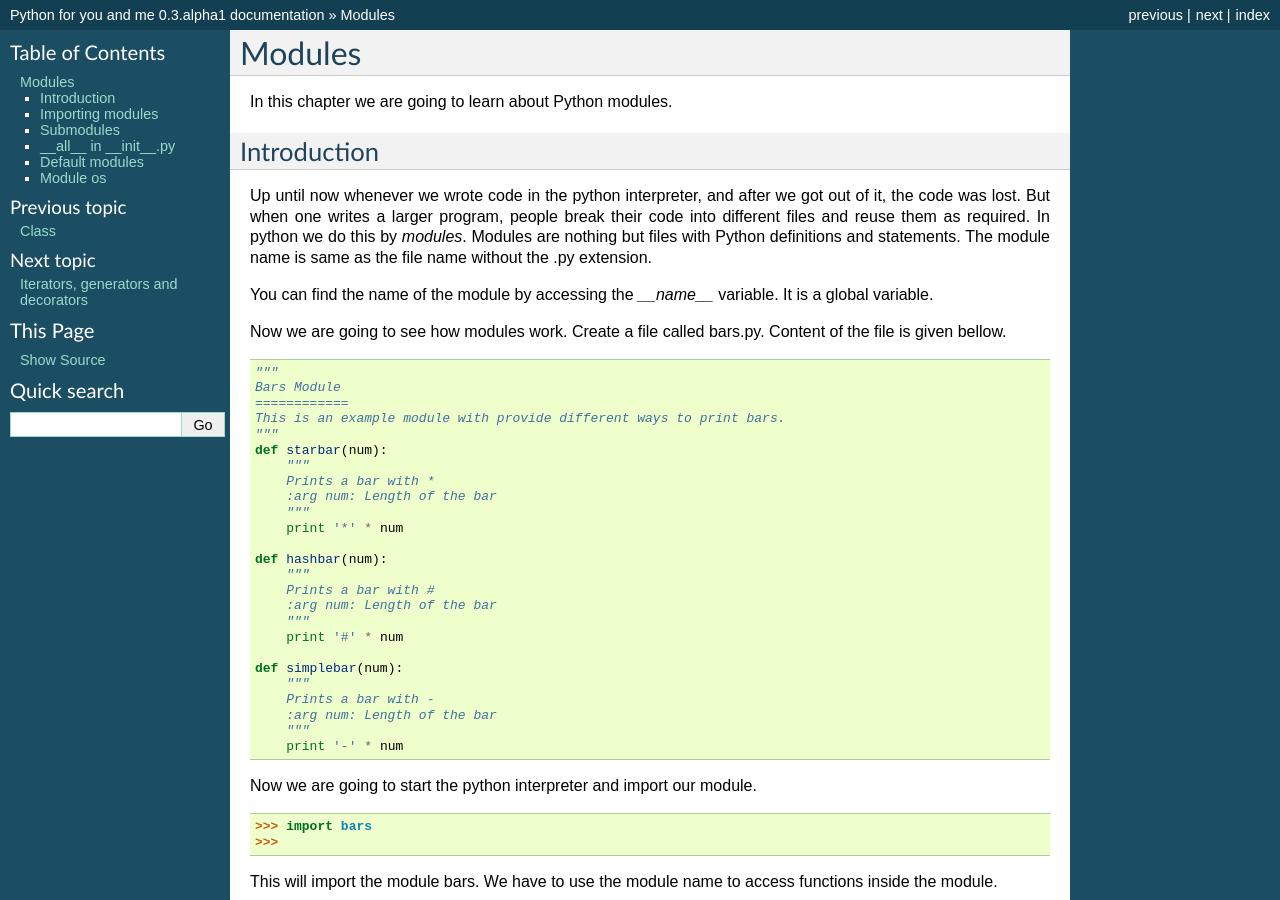
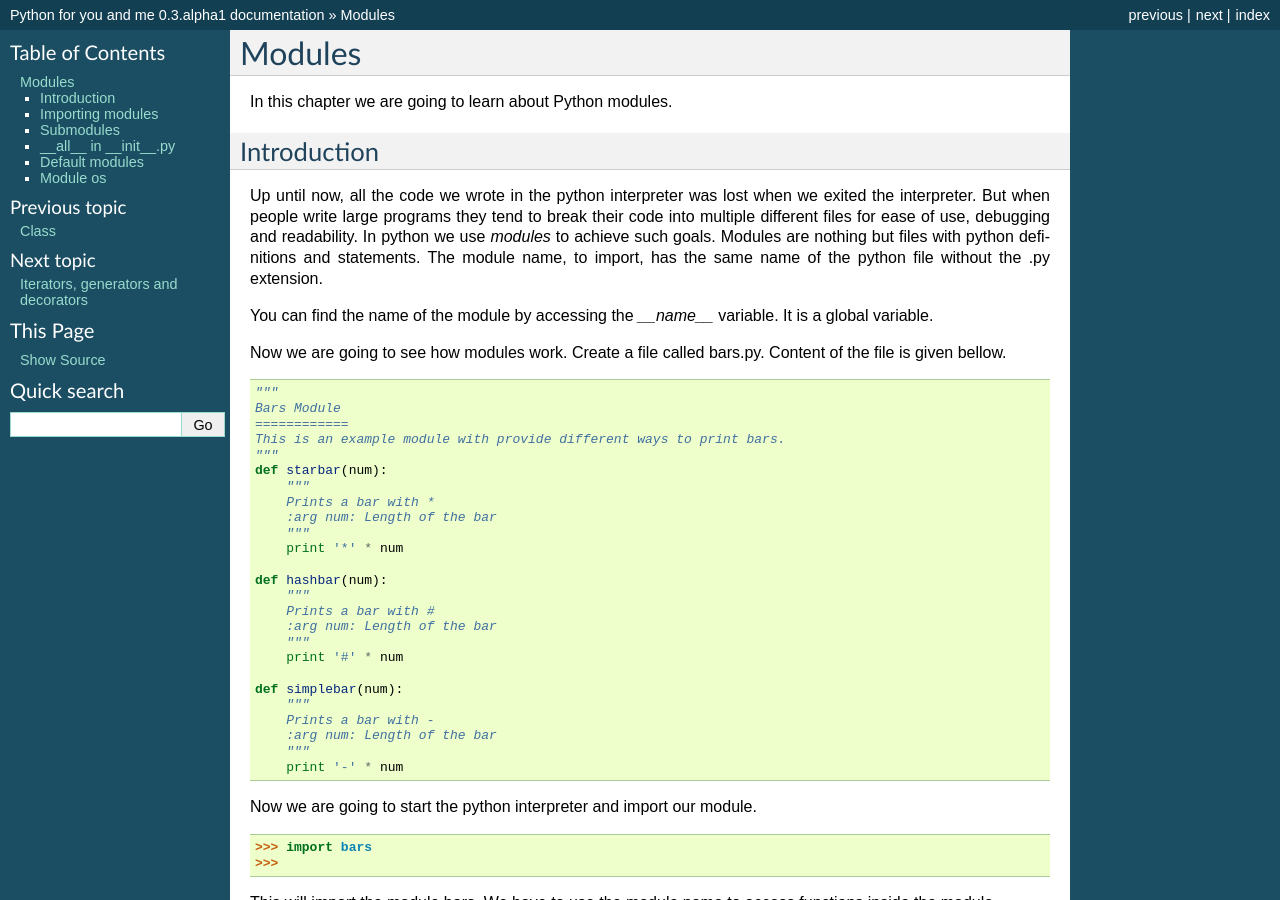
Before and after one commit to kushaldas/pym, a Sphinx documentation site: the page built from docs/modules.rst, in a window 1280 px wide and 900 px high. Built offline with Sphinx 7.4.7, drawn with Linux system fonts in a browser that asks for light colours; formulas are drawn with MathJax 3.

Commit message:
Introduction rewritten

```diff
--- a/docs/modules.rst
+++ b/docs/modules.rst
@@ -10,7 +10,7 @@ Introduction
 ============
 
 
-Up until now whenever we wrote code in the python interpreter, and after we got out of it, the code was lost. But when one writes a larger program, people break their code into different files and reuse them as required. In python we do this by *modules*. Modules are nothing but files with Python definitions and statements. The module name is same as the file name without the .py extension.
+Up until now, all the code we wrote in the python interpreter was lost when we exited the interpreter. But when people write large programs they tend to break their code into multiple different files for ease of use, debugging and readability. In python we use *modules* to achieve such goals. Modules are nothing but files with python definitions and statements. The module name, to import, has the same name of the python file without the .py extension.
 
 You can find the name of the module by accessing the *__name__* variable. It is a global variable.
 
```
